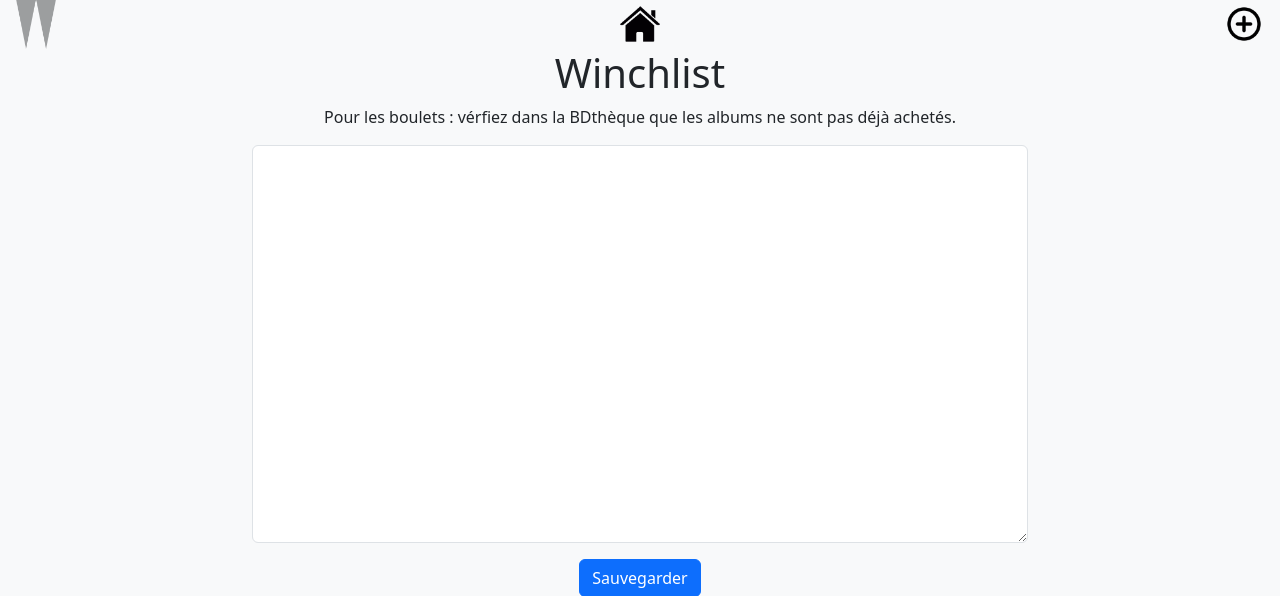
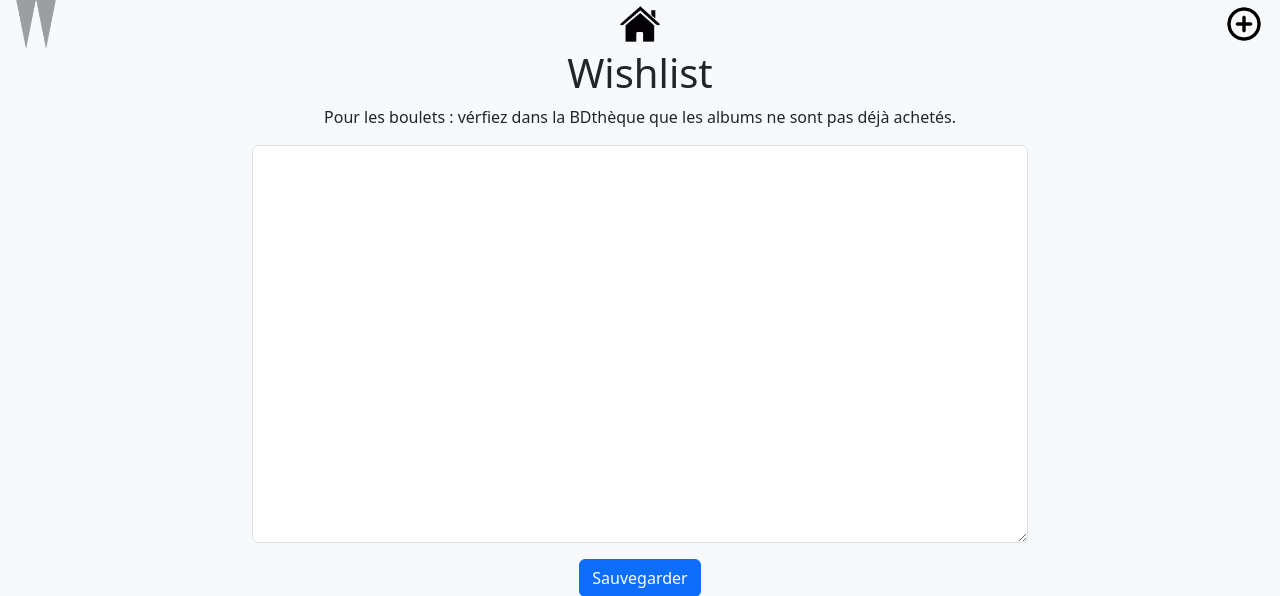
Before and after one commit to Extreme5/bd, a Django app: template bdtheque/templates/wishlist.html in a window 1280 px wide. Shown: the part 33-629 px from the top of the page. Run offline with Django 3.2, Linux system fonts and the light colour scheme; the template is opened without the code that fills it, so the values that code supplies are empty.

Commit message:
Winchlist -> Wishlist

```diff
--- a/bdtheque/templates/wishlist.html
+++ b/bdtheque/templates/wishlist.html
@@ -3,7 +3,7 @@
 
 <div class="container" style="max-width:800px; margin:auto">
   <center>
-  <h1>Winchlist</h1>
+  <h1>Wishlist</h1>
   <p>Pour les boulets : vérfiez dans la BDthèque que les albums ne sont pas déjà achetés.</p>
   </center>
 
```
